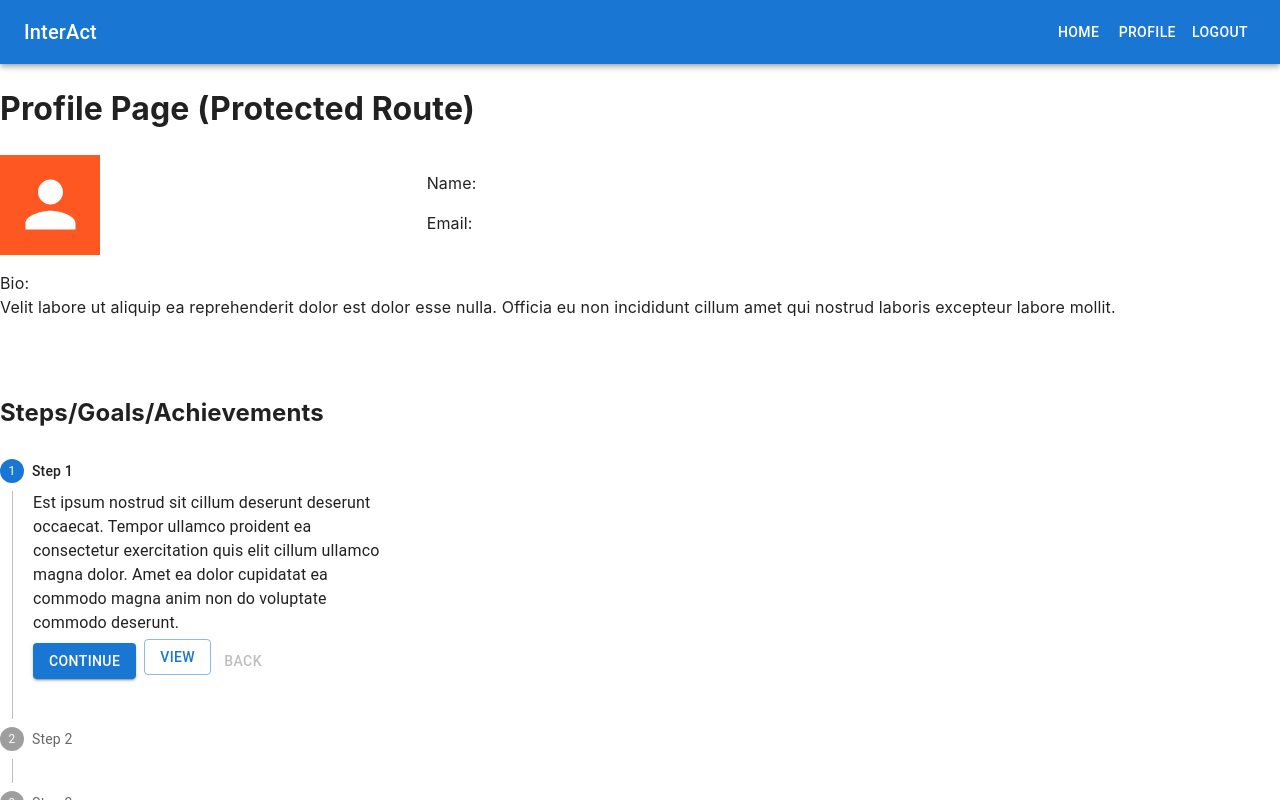
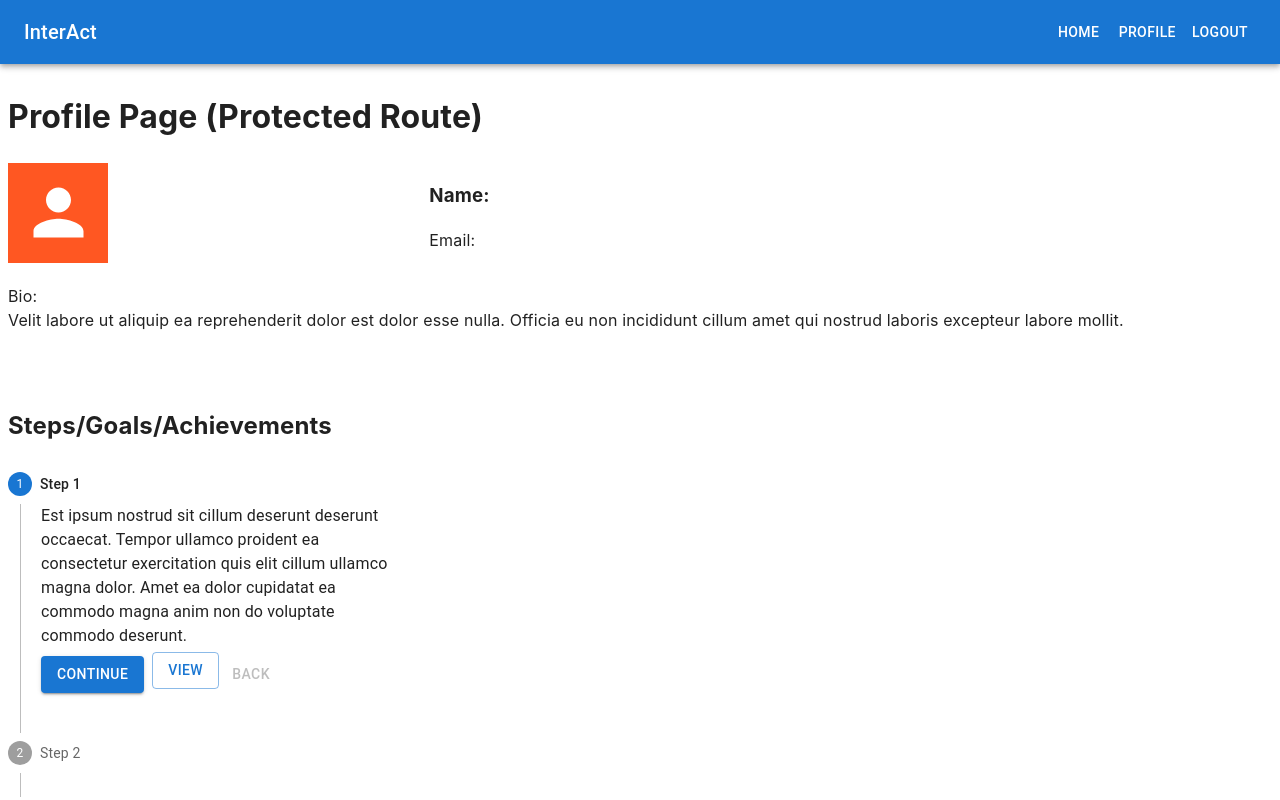
Before and after one commit to InterAct-Development/interact-frontend, a Next.js app: page /profile in a window 1280 px wide. Shown: the top 800 px of the page. Built offline with nearby package versions, Linux system fonts and the light colour scheme; no server answers; sample sign-in values are in the browser's storage.

Commit message:
Slight update for inline styling

```diff
--- a/components/avatar/Avatar.tsx
+++ b/components/avatar/Avatar.tsx
@@ -10,8 +10,7 @@ export default function VariantAvatars() {
                 sx={{
                     bgcolor: deepOrange[500],
                     width: 100,
-                    height: 100,
-                    marginLeft: 1 }}
+                    height: 100 }}
                 variant="square"
             />
         </Stack>
--- a/pages/profile.tsx
+++ b/pages/profile.tsx
@@ -55,7 +55,7 @@ const Profile: NextPage = () => {
 
   return (
     <Body>
-      <Box sx={{ flexGrow: 1 }}>
+      <Box sx={{ flexGrow: 1, margin: 1 }}>
         <Grid container>
           <Middleware auth={appContext.state.auth}>
             <>
@@ -69,7 +69,7 @@ const Profile: NextPage = () => {
               </Grid>
 
               <Grid xs={8}>
-                <p>{"Name: " + name ?? ""}</p>
+                <h3>{"Name: " + name ?? ""}</h3>
                 <p>{"Email: " + email ?? ""}</p>
               </Grid>
 
```
